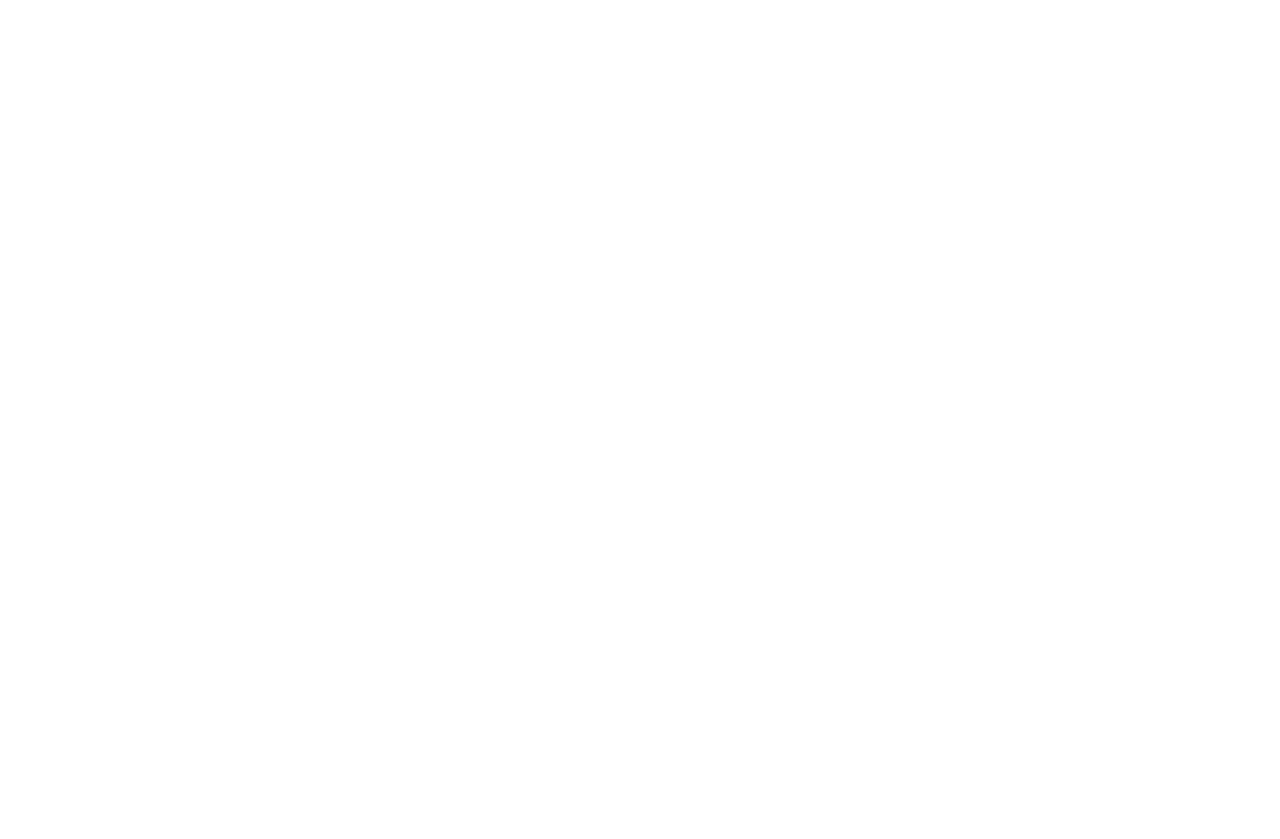
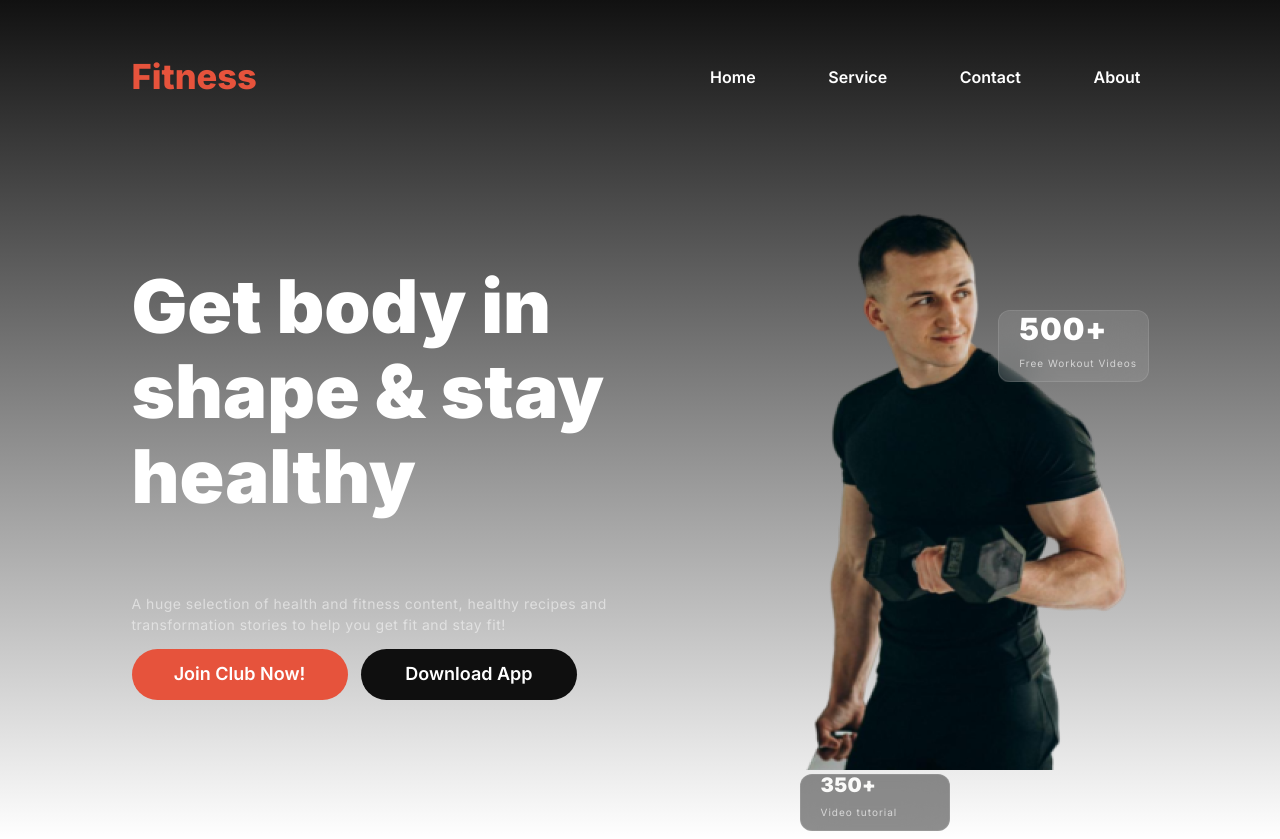
Before and after one commit to nafiz93/B10A2-versatile-ui, a plain HTML site: page index.html in a window 1280 px wide. Before the commit the page ends 800 px from the top, so only its background shows below. Drawn offline with Linux system fonts and the light colour scheme.

Commit message:
added navigation bar and banner and set the position of the button in the banner

```diff
--- a/index.html
+++ b/index.html
@@ -4,11 +4,52 @@
 <head>
     <meta charset="UTF-8">
     <meta name="viewport" content="width=device-width, initial-scale=1.0">
-    <title>Document</title>
+    <title>My Gym</title>
+    <link rel="stylesheet" href="styles/style.css">
 </head>
 
 <body>
+    <nav class="nav-bar">
+        <h3 class="nav-title">Fitness</h3>
+        <div class="nav-container">
+            <li class="nav-link">Home</li>
+            <li class="nav-link">Service</li>
+            <li class="nav-link">Contact</li>
+            <li class="nav-link">About</li>
+        </div>
+    </nav>
 
+    <section class="banner">
+        <div class="banner-detail-container">
+            <h3 class="banner-title">Get body in shape & stay healthy</h3>
+            <p class="banner-desc">A huge selection of health and fitness content, healthy recipes and transformation
+                stories to help you get fit and stay fit!</p>
+            <div class="banner-leftside-button">
+                <button class="join">Join Club Now!</button>
+                <button class="download">Download App</button>
+            </div>
+        </div>
+
+        <div class="hero-section">
+            <img src="/images/Images 2.png" alt="Workout Model" class="hero-image">
+
+            <!-- 500+ Badge -->
+            <div class="badge-top">
+                <h3 class="badge-title">500+</h3>
+                <p class="badge-desc">Free Workout Videos</p>
+            </div>
+
+            <!-- 350+ Badge -->
+            <div class="badge-bottom">
+                <span class="dot"></span>
+                <div class="text">
+                    <h3 class="badge-bottom-title">350+</h3>
+                    <p class="badge-bottom-desc">Video tutorial</p>
+                </div>
+            </div>
+        </div>
+
+    </section>
 </body>
 
 </html>
--- /dev/null
+++ b/styles/style.css
@@ -0,0 +1,199 @@
+@import url('https://fonts.googleapis.com/css2?family=Inter:ital,opsz,wght@0,14..32,100..900;1,14..32,100..900&family=Work+Sans:ital,wght@0,100..900;1,100..900&display=swap');
+
+body {
+    background: linear-gradient(180.00deg, rgb(17, 17, 17), rgba(119, 119, 119, 0) 100%);
+}
+
+.nav-bar {
+
+    width: 100%;
+    max-width: 1017px;
+    height: 44.5px;
+    margin: 55px auto 90px auto;
+    display: flex;
+    justify-content: space-between;
+    align-items: center;
+}
+
+.nav-container {
+    width: 100%;
+    max-width: 446.5px;
+    min-height: 44.5px;
+    display: flex;
+    justify-content: space-evenly;
+    align-items: center;
+    gap: 64.5px;
+
+}
+
+
+.nav-title {
+    color: rgb(230, 83, 60);
+    font-family: Inter;
+    font-size: 34.5px;
+    font-weight: 800;
+    line-height: 115%;
+    letter-spacing: 0%;
+    text-align: left;
+}
+
+.nav-link {
+    color: rgb(255, 255, 255);
+    font-family: Inter;
+    font-size: 16px;
+    font-weight: 600;
+    line-height: 19px;
+    letter-spacing: 0%;
+    text-align: left;
+    list-style: none;
+}
+
+.banner {
+    width: 100%;
+    max-width: 1017px;
+    margin: 0 auto;
+    display: flex;
+    justify-content: space-between;
+}
+
+.banner-title {
+    color: rgb(255, 255, 255);
+    font-family: Inter;
+    font-size: 74px;
+    font-weight: 900;
+    line-height: 115%;
+    letter-spacing: 0%;
+    text-align: left;
+}
+
+.banner-desc {
+    /* body-text */
+    color: rgba(255, 255, 255, 0.5);
+    font-family: Inter;
+    font-size: 14px;
+    font-weight: 400;
+    line-height: 21px;
+    letter-spacing: 0.5px;
+    text-align: left;
+}
+
+.banner-detail-container {
+    width: 100%;
+    max-width: 500px;
+    height: 270px
+}
+
+.banner-leftside-button {
+    display: flex;
+    gap: 13.44px;
+}
+
+.join {
+    width: 216px;
+    height: 51px;
+    border-radius: 40.32px;
+
+    background: rgb(230, 83, 60);
+    color: rgb(255, 255, 255);
+    font-family: Inter;
+    font-size: 18px;
+    font-weight: 600;
+    line-height: 22px;
+    letter-spacing: 0px;
+    text-align: center;
+    border-style: none;
+}
+
+.download {
+    width: 216px;
+    height: 51px;
+    border-radius: 40.32px;
+    background-color: rgb(15, 15, 15);
+
+    color: rgb(255, 255, 255);
+    font-family: Inter;
+    font-size: 18px;
+    font-weight: 600;
+    line-height: 22px;
+    letter-spacing: 0px;
+    text-align: center;
+    border-style: none;
+
+}
+
+.hero-section {
+    position: relative;
+
+}
+
+.badge-top {
+    width: 100%;
+    max-width: 150.28px;
+    height: auto;
+    box-sizing: border-box;
+    border: 1px solid rgba(255, 255, 255, 0.1);
+    border-radius: 12px;
+    backdrop-filter: blur(20px);
+    background: rgba(255, 255, 255, 0.1);
+    position: absolute;
+    top: 120px;
+    /* Controls vertical spacing */
+    right: 0px;
+    padding-left: 20px;
+
+}
+
+.badge-bottom {
+    width: 100%;
+    max-width: 150.28px;
+    height: auto;
+    box-sizing: border-box;
+    border: 1px solid rgba(255, 255, 255, 0.1);
+    border-radius: 12px;
+
+    backdrop-filter: blur(20px);
+    background: rgba(48, 48, 48, 0.54);
+    padding-left: 20px;
+}
+
+.badge-title {
+    color: rgb(255, 255, 255);
+    font-family: Inter;
+    font-size: 30.5px;
+    font-weight: 900;
+    line-height: 35.5px;
+    margin: 0px;
+    letter-spacing: 1px;
+    text-align: left;
+}
+
+.badge-desc {
+    color: rgba(255, 255, 255, 0.65);
+    font-family: Inter;
+    font-size: 10px;
+    font-weight: 400;
+    line-height: 15px;
+    letter-spacing: 1px;
+    text-align: left;
+}
+
+.badge-bottom-title {
+    color: rgb(250, 250, 249);
+    font-family: Inter;
+    font-size: 20px;
+    font-weight: 900;
+    line-height: 20px;
+    letter-spacing: 0.3px;
+    text-align: left;
+    margin: 0px;
+}
+
+.badge-bottom-desc {
+    color: rgba(255, 255, 255, 0.65);
+    font-family: Inter;
+    font-size: 10px;
+    font-weight: 400;
+    line-height: 15px;
+    letter-spacing: 1px;
+    text-align: left;
+}
```
